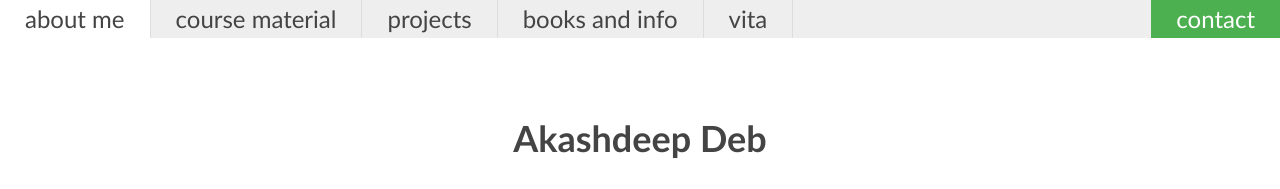
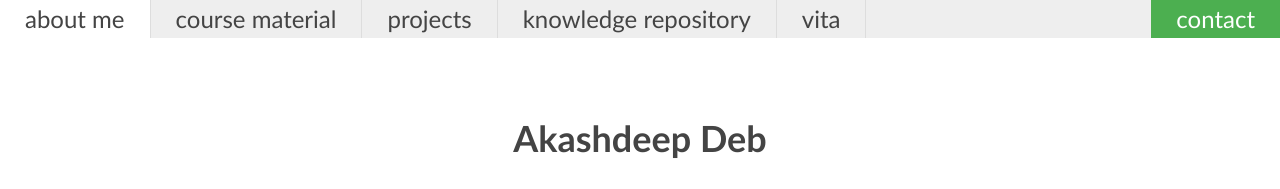
Before and after one commit to akashdeepdeb/akash.github.io, a Jekyll site: the page built from index.html, in a window 1280 px wide. Shown: the top 189 px of the page. Built offline with Jekyll 4.4.1, drawn with Linux system fonts in a browser that asks for light colours.

Commit message:
Update default.html

```diff
--- a/_layouts/default.html
+++ b/_layouts/default.html
@@ -13,7 +13,7 @@
     <li><a class = "about" href = "/index.html">about me</a></li>
     <li><a class = "course" href = "/course_material">course material</a></li>
     <li><a class = "projects" href = "/projects">projects</a></li>
-    <li><a class = "info" href = "/info">books and info</a></li>
+    <li><a class = "info" href = "/info">knowledge repository</a></li>
     <li><a class = "vita" href = "/vita/Resume.pdf">vita</a></li>
     <li style="float:right"><a class = "contact" href = "/contact">contact</a></li>
   </ul>
```
